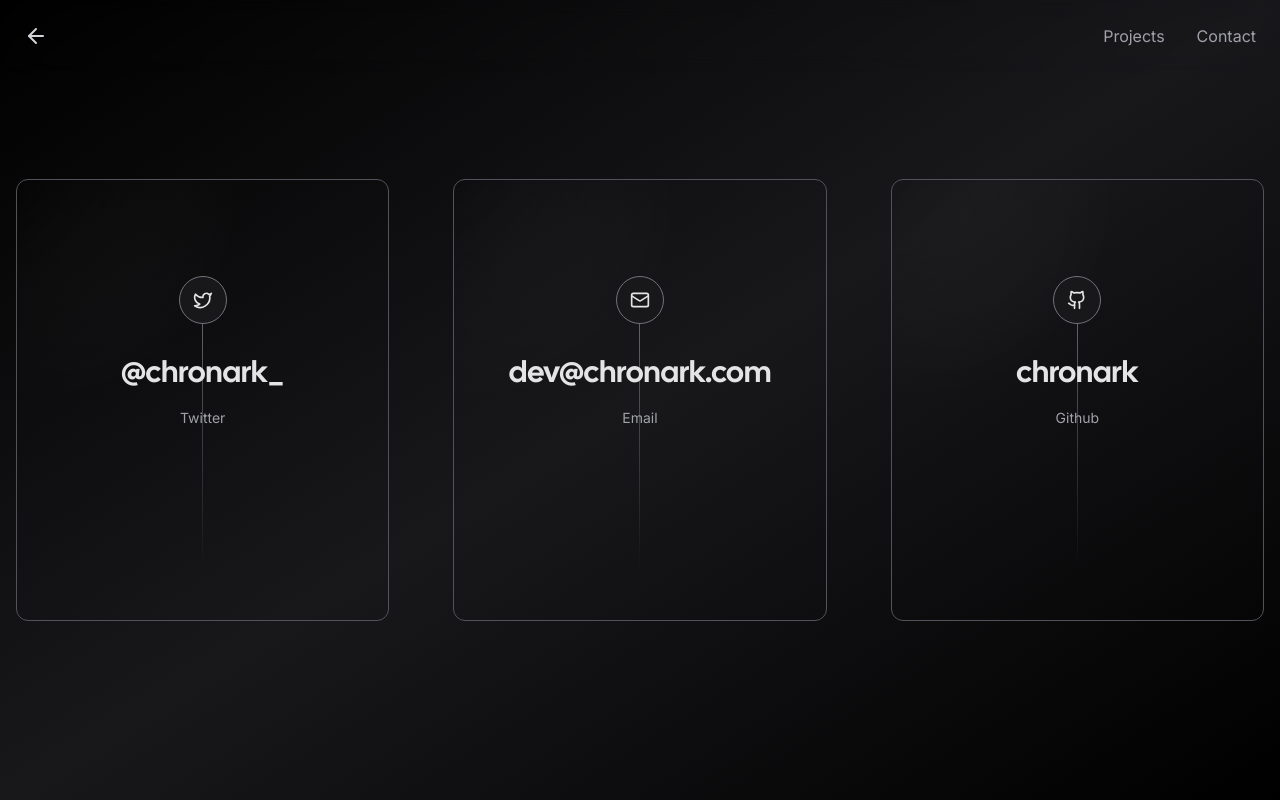
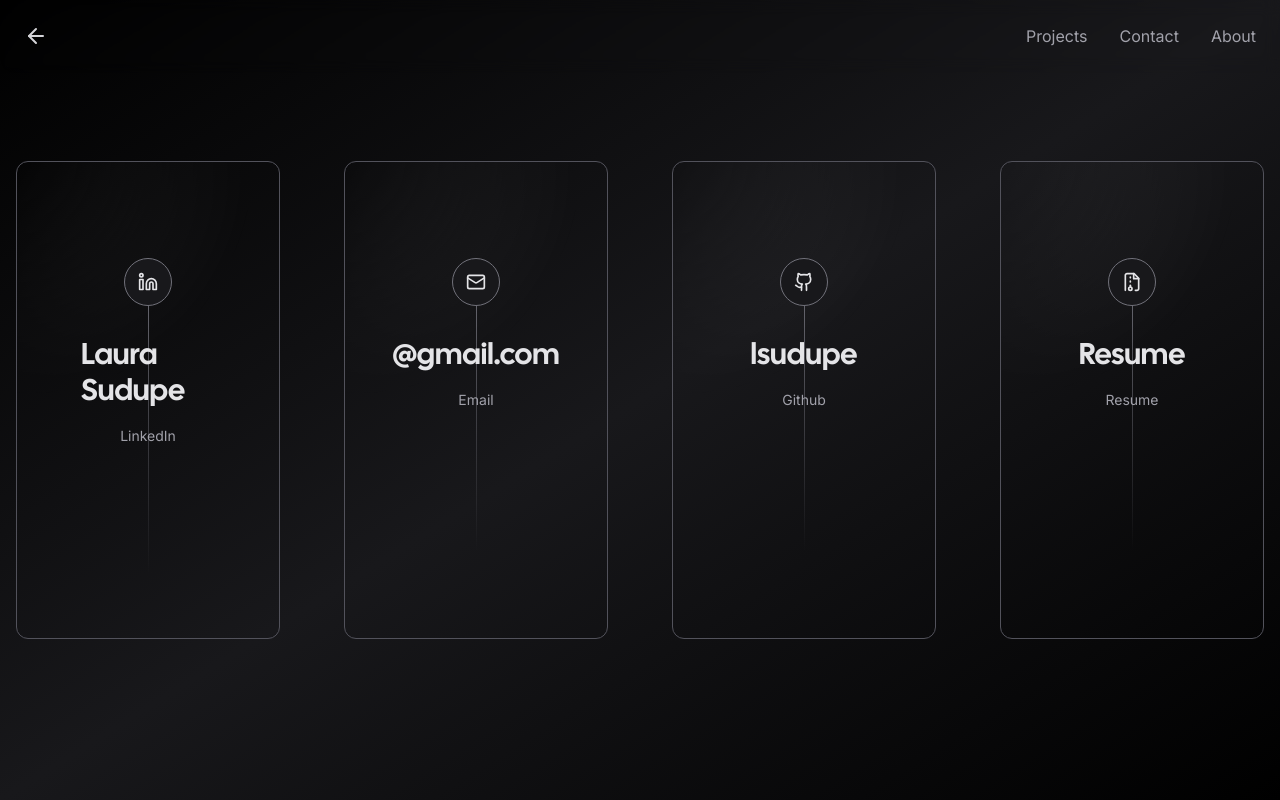
Before and after one commit to lsudupe/lsudupe.github.io, a Next.js app: page /contact in a window 1280 px wide. Built offline with nearby package versions, Linux system fonts and the light colour scheme; no server answers; what tailwindcss-debug-screens would draw is missing.

Commit message:
update contacts and favicons

```diff
--- a/app/components/nav.tsx
+++ b/app/components/nav.tsx
@@ -40,6 +40,12 @@
 						>
 							Contact
 						</Link>
+						<Link
+							href="/about"
+							className="duration-200 text-zinc-400 hover:text-zinc-100"
+						>
+							About
+						</Link>
 					</div>
 
 					<Link
--- a/app/contact/page.tsx
+++ b/app/contact/page.tsx
@@ -1,28 +1,35 @@
 "use client";
-import { Github, Mail, Twitter } from "lucide-react";
+import {FileArchiveIcon, Github, Linkedin, Mail, Twitter,} from "lucide-react";
 import Link from "next/link";
 import { Navigation } from "../components/nav";
 import { Card } from "../components/card";
 
 const socials = [
 	{
-		icon: <Twitter size={20} />,
-		href: "https://twitter.com/chronark_",
-		label: "Twitter",
-		handle: "@chronark_",
+		icon: <Linkedin size={20} />,
+		href: "https://www.linkedin.com/in/lsudupe001/",
+		label: "LinkedIn",
+		handle: "Laura Sudupe",
 	},
 	{
 		icon: <Mail size={20} />,
-		href: "mailto:dev@chronark.com",
+		href: "mailto:sudupelaura@gmail.com",
 		label: "Email",
-		handle: "dev@chronark.com",
+		handle: "@gmail.com",
 	},
 	{
 		icon: <Github size={20} />,
-		href: "https://github.com/chronark",
+		href: "https://github.com/lsudupe",
 		label: "Github",
-		handle: "chronark",
+		handle: "lsudupe",
 	},
+	{
+		icon: <FileArchiveIcon size={20} />,
+		href: "/cv.pdf",
+		label: "Resume",
+		handle: "Resume",
+	},
+
 ];
 
 export default function Example() {
@@ -30,7 +37,7 @@
 		<div className=" bg-gradient-to-tl from-zinc-900/0 via-zinc-900 to-zinc-900/0">
 			<Navigation />
 			<div className="container flex items-center justify-center min-h-screen px-4 mx-auto">
-				<div className="grid w-full grid-cols-1 gap-8 mx-auto mt-32 sm:mt-0 sm:grid-cols-3 lg:gap-16">
+				<div className="grid w-full grid-cols-1 gap-8 mx-auto mt-32 sm:mt-0 sm:grid-cols-4 lg:gap-16">
 					{socials.map((s) => (
 						<Card>
 							<Link
--- a/app/projects/page.tsx
+++ b/app/projects/page.tsx
@@ -28,113 +28,103 @@
         new Date(a.date ?? Number.POSITIVE_INFINITY).getTime(),
     );
 
-  // return (
-  //   <div className="relative pb-16">
-  //     <Navigation />
-  //     <div className="px-6 pt-20 mx-auto space-y-8 max-w-7xl lg:px-8 md:space-y-16 md:pt-24 lg:pt-32">
-  //       <div className="max-w-2xl mx-auto lg:mx-0">
-  //         <h2 className="text-3xl font-bold tracking-tight text-zinc-100 sm:text-4xl">
-  //           Projects
-  //         </h2>
-  //         <p className="mt-4 text-zinc-400">
-  //           Some of the projects are from work and some are on my own time.
-  //         </p>
-  //       </div>
-  //       <div className="w-full h-px bg-zinc-800" />
-  //
-  //       <div className="grid grid-cols-1 gap-8 mx-auto lg:grid-cols-2 ">
-  //         <Card>
-  //           <Link href={`/projects/${featured.slug}`}>
-  //             <article className="relative w-full h-full p-4 md:p-8">
-  //               <div className="flex items-center justify-between gap-2">
-  //                 <div className="text-xs text-zinc-100">
-  //                   {featured.date ? (
-  //                     <time dateTime={new Date(featured.date).toISOString()}>
-  //                       {Intl.DateTimeFormat(undefined, {
-  //                         dateStyle: "medium",
-  //                       }).format(new Date(featured.date))}
-  //                     </time>
-  //                   ) : (
-  //                     <span>SOON</span>
-  //                   )}
-  //                 </div>
-  //                 <span className="flex items-center gap-1 text-xs text-zinc-500">
-  //                   <Eye className="w-4 h-4" />{" "}
-  //                   {Intl.NumberFormat("en-US", { notation: "compact" }).format(
-  //                     views
-  //                   )}
-  //                 </span>
-  //               </div>
-  //
-  //               <h2
-  //                 id="featured-post"
-  //                 className="mt-4 text-3xl font-bold text-zinc-100 group-hover:text-white sm:text-4xl font-display"
-  //               >
-  //                 {featured.title}
-  //               </h2>
-  //               <p className="mt-4 leading-8 duration-150 text-zinc-400 group-hover:text-zinc-300">
-  //                 {featured.description}
-  //               </p>
-  //               <div className="absolute bottom-4 md:bottom-8">
-  //                 <p className="hidden text-zinc-200 hover:text-zinc-50 lg:block">
-  //                   Read more <span aria-hidden="true">&rarr;</span>
-  //                 </p>
-  //               </div>
-  //             </article>
-  //           </Link>
-  //         </Card>
-  //
-  //         <div className="flex flex-col w-full gap-8 mx-auto border-t border-gray-900/10 lg:mx-0 lg:border-t-0 ">
-  //           {[top2, top3].map((project) => (
-  //             <Card key={project.slug}>
-  //               <Article project={project} views={views} />
-  //             </Card>
-  //           ))}
-  //         </div>
-  //       </div>
-  //       <div className="hidden w-full h-px md:block bg-zinc-800" />
-  //
-  //       <div className="grid grid-cols-1 gap-4 mx-auto lg:mx-0 md:grid-cols-3">
-  //         <div className="grid grid-cols-1 gap-4">
-  //           {sorted
-  //             .filter((_, i) => i % 3 === 0)
-  //             .map((project) => (
-  //               <Card key={project.slug}>
-  //                 <Article project={project} views={views ?? 0} />
-  //               </Card>
-  //             ))}
-  //         </div>
-  //         <div className="grid grid-cols-1 gap-4">
-  //           {sorted
-  //             .filter((_, i) => i % 3 === 1)
-  //             .map((project) => (
-  //               <Card key={project.slug}>
-  //                 <Article project={project} views={views} />
-  //               </Card>
-  //             ))}
-  //         </div>
-  //         <div className="grid grid-cols-1 gap-4">
-  //           {sorted
-  //             .filter((_, i) => i % 3 === 2)
-  //             .map((project) => (
-  //               <Card key={project.slug}>
-  //                 <Article project={project} views={views} />
-  //               </Card>
-  //             ))}
-  //         </div>
-  //       </div>
-  //     </div>
-  //   </div>
-  // );
   return (
-      // Create a centered text, in the middle of the screen, in white color
-        // with a font size of 4xl
-    // with a text of "Coming soon..."
-    <div className="flex items-center justify-center h-screen text-white text-4xl">
-        Coming soon...
+    <div className="relative pb-16">
+      <Navigation />
+      <div className="px-6 pt-20 mx-auto space-y-8 max-w-7xl lg:px-8 md:space-y-16 md:pt-24 lg:pt-32">
+        <div className="max-w-2xl mx-auto lg:mx-0">
+          <h2 className="text-3xl font-bold tracking-tight text-zinc-100 sm:text-4xl">
+            Projects
+          </h2>
+          <p className="mt-4 text-zinc-400">
+            Some of the most relevant research projects I have been conducting
+          </p>
+        </div>
+        <div className="w-full h-px bg-zinc-800" />
+
+        <div className="grid grid-cols-1 gap-8 mx-auto lg:grid-cols-2 ">
+          <Card>
+            <Link href={`/projects/${featured.slug}`}>
+              <article className="relative w-full h-full p-4 md:p-8">
+                <div className="flex items-center justify-between gap-2">
+                  <div className="text-xs text-zinc-100">
+                    {featured.date ? (
+                      <time dateTime={new Date(featured.date).toISOString()}>
+                        {Intl.DateTimeFormat(undefined, {
+                          dateStyle: "medium",
+                        }).format(new Date(featured.date))}
+                      </time>
+                    ) : (
+                      <span>SOON</span>
+                    )}
+                  </div>
+                  <span className="flex items-center gap-1 text-xs text-zinc-500">
+                    <Eye className="w-4 h-4" />{" "}
+                    {Intl.NumberFormat("en-US", { notation: "compact" }).format(
+                      views
+                    )}
+                  </span>
+                </div>
+
+                <h2
+                  id="featured-post"
+                  className="mt-4 text-3xl font-bold text-zinc-100 group-hover:text-white sm:text-4xl font-display"
+                >
+                  {featured.title}
+                </h2>
+                <p className="mt-4 leading-8 duration-150 text-zinc-400 group-hover:text-zinc-300">
+                  {featured.description}
+                </p>
+                <div className="absolute bottom-4 md:bottom-8">
+                  <p className="hidden text-zinc-200 hover:text-zinc-50 lg:block">
+                    Read more <span aria-hidden="true">&rarr;</span>
+                  </p>
+                </div>
+              </article>
+            </Link>
+          </Card>
+
+          <div className="flex flex-col w-full gap-8 mx-auto border-t border-gray-900/10 lg:mx-0 lg:border-t-0 ">
+            {[top2, top3].map((project) => (
+              <Card key={project.slug}>
+                <Article project={project} views={views} />
+              </Card>
+            ))}
+          </div>
+        </div>
+        <div className="hidden w-full h-px md:block bg-zinc-800" />
+
+        <div className="grid grid-cols-1 gap-4 mx-auto lg:mx-0 md:grid-cols-3">
+          <div className="grid grid-cols-1 gap-4">
+            {sorted
+              .filter((_, i) => i % 3 === 0)
+              .map((project) => (
+                <Card key={project.slug}>
+                  <Article project={project} views={views ?? 0} />
+                </Card>
+              ))}
+          </div>
+          <div className="grid grid-cols-1 gap-4">
+            {sorted
+              .filter((_, i) => i % 3 === 1)
+              .map((project) => (
+                <Card key={project.slug}>
+                  <Article project={project} views={views} />
+                </Card>
+              ))}
+          </div>
+          <div className="grid grid-cols-1 gap-4">
+            {sorted
+              .filter((_, i) => i % 3 === 2)
+              .map((project) => (
+                <Card key={project.slug}>
+                  <Article project={project} views={views} />
+                </Card>
+              ))}
+          </div>
+        </div>
+      </div>
     </div>
+  );
 
-
-
-  );
 }
```
Also changed, not shown: public/favicon.png, public/og.png (deleted).
